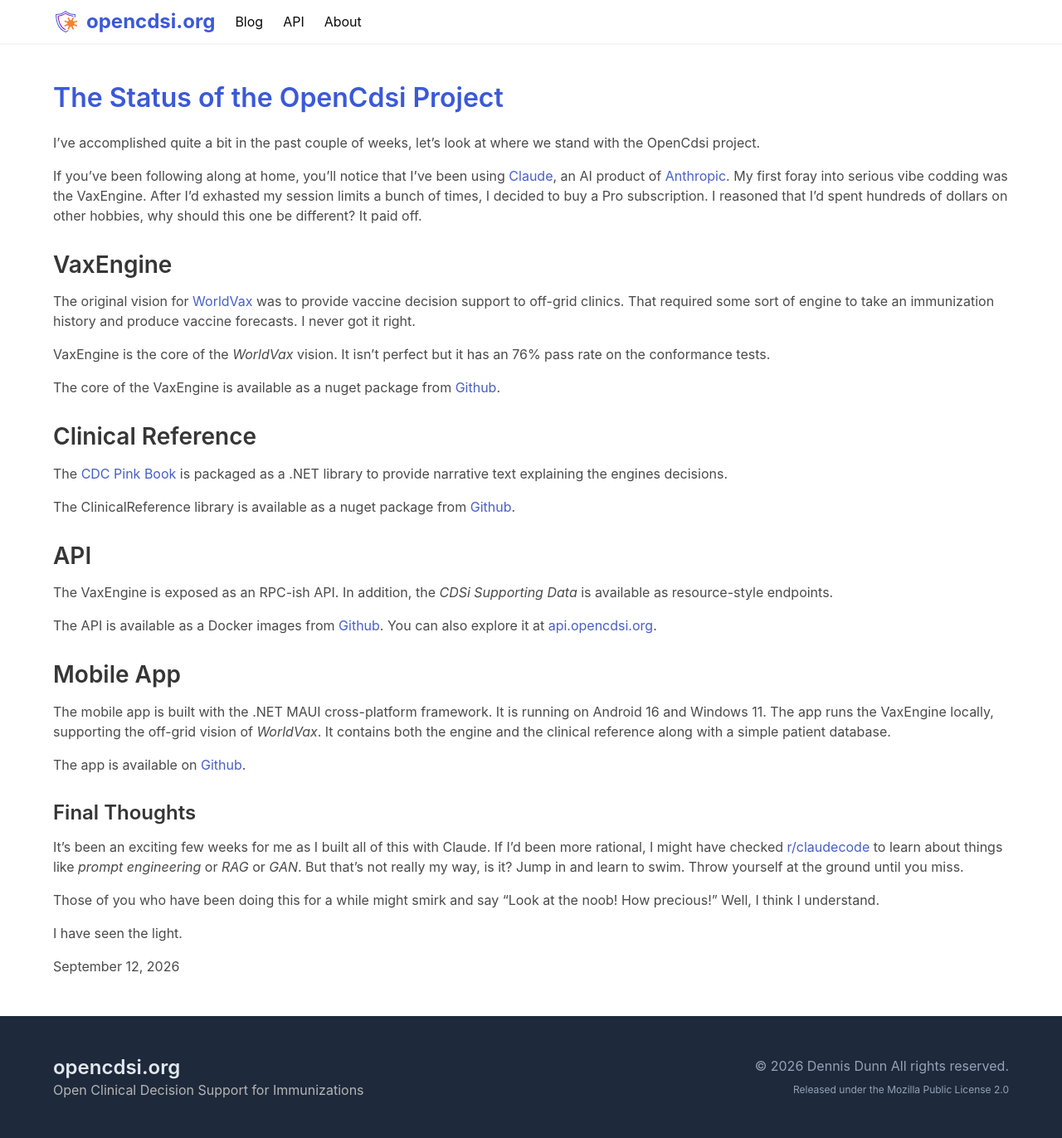
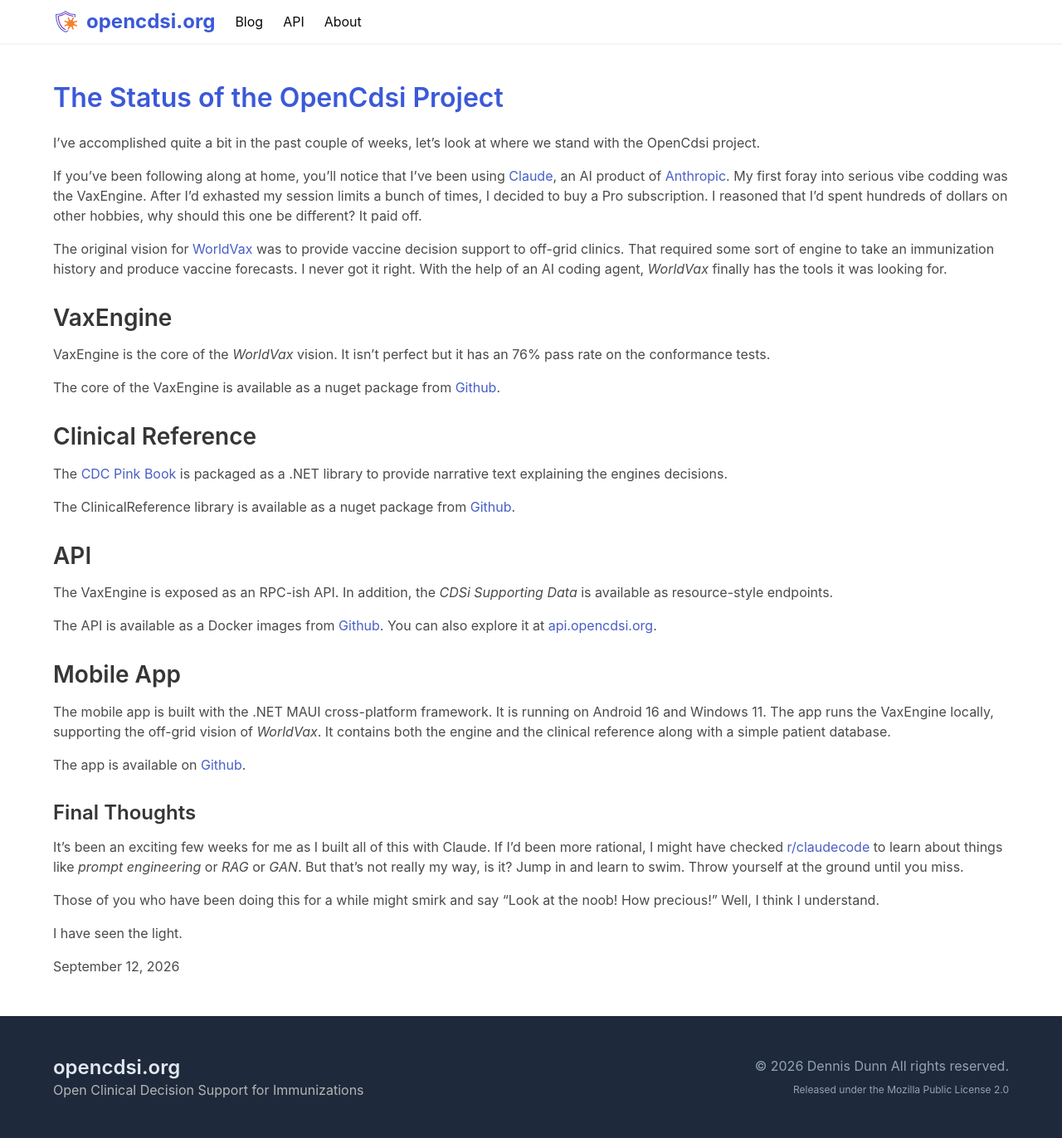
Before and after one commit to OpenCdsi/opencdsi.github.io, a Jekyll site: the page built from _posts/2026-09-12-project-update.md, in a window 1280 px wide. Shown: the whole page at 83% size. Built offline with Jekyll 4.4.1, drawn with Linux system fonts in a browser that asks for light colours.

Commit message:
Update the project status post.

```diff
--- a/_posts/2026-09-12-project-update.md
+++ b/_posts/2026-09-12-project-update.md
@@ -14,12 +14,13 @@ my session limits a bunch of times, I decided to buy a Pro subscription.
 I reasoned that I'd spent hundreds of dollars on other hobbies, why
 should this one be different? It paid off.
 
-## VaxEngine
-
 The original vision for [WorldVax](https://worldvax.org) was to provide
 vaccine decision support to off-grid clinics. That required some sort
 of engine to take an immunization history and produce vaccine forecasts.
-I never got it right.
+I never got it right. With the help of an AI coding agent, *WorldVax*
+finally has the tools it was looking for.
+
+## VaxEngine
 
 VaxEngine is the core of the *WorldVax* vision. It isn't perfect but it has an
 76% pass rate on the conformance tests.
```
